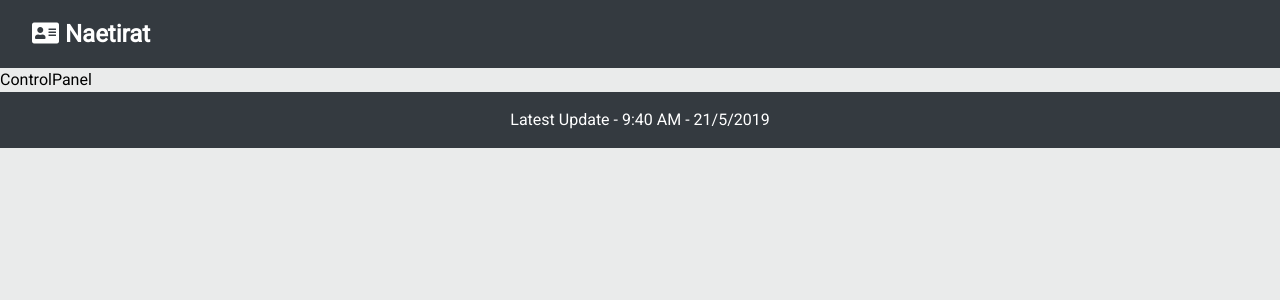
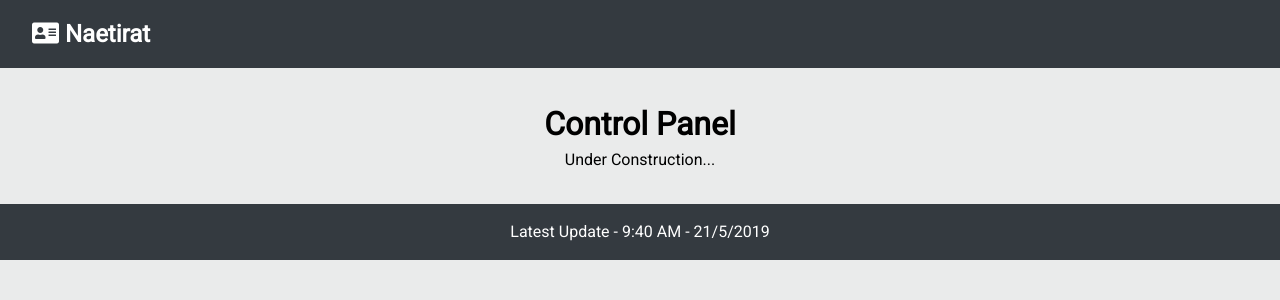
Before and after one commit to army2102/naetirat.com, a React (Create React App) app in the folder client/: page /config in a window 1280 px wide. Shown: the top 300 px of the page. Built offline with nearby package versions, Linux system fonts and the light colour scheme.

Commit message:
Update ControlPanel component

```diff
--- /dev/null
+++ b/client/src/components/container/ControlPanel/ControlPanel.css
@@ -0,0 +1,8 @@
+main {
+  margin: 2rem;
+}
+
+h1,
+div {
+  text-align: center;
+}
--- a/client/src/components/container/ControlPanel/ControlPanel.js
+++ b/client/src/components/container/ControlPanel/ControlPanel.js
@@ -1,7 +1,13 @@
 import React from 'react';
+import './ControlPanel.css';
 
 const ControlPanel = props => {
-  return <div>ControlPanel</div>;
+  return (
+    <main>
+      <h1>Control Panel</h1>
+      <div>Under Construction...</div>
+    </main>
+  );
 };
 
 export default ControlPanel;
```
